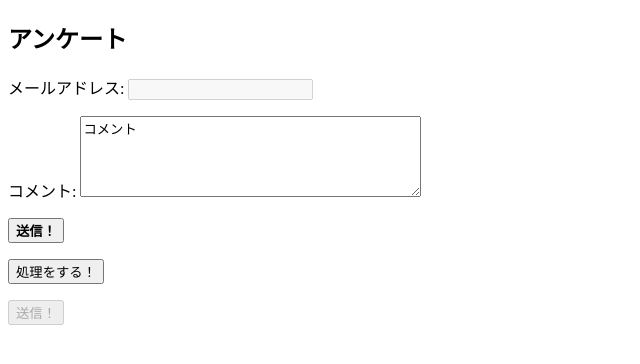
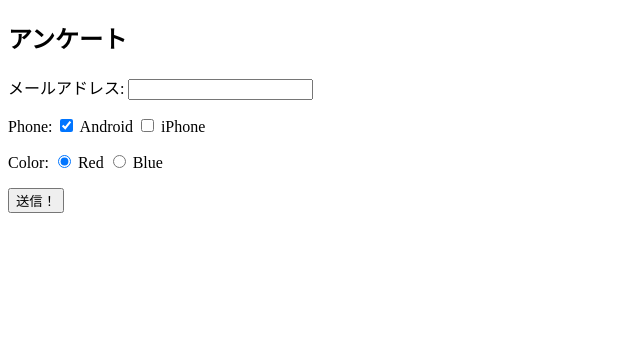
Before and after one commit to joemaru2525/Study_HTML, a plain HTML site: page index.html in a window 1280 px wide. Shown: the whole page, without its empty margins (0-640 px from the left). Drawn offline with Linux system fonts and the light colour scheme.

Commit message:
HTML入門 #20 checkbox､radio､labelを使ってみよう

```diff
--- a/index.html
+++ b/index.html
@@ -7,28 +7,31 @@
   <body>
 
 <!--
-textarea
-button
+input
+    checkbox
+    radio
+label
 -->
 
     <article>
         <h1>アンケート</h1>
         <form action="survey.php" method="post">
-            <p>メールアドレス: <input type="text" name="email" disabled></p>
+            <p>メールアドレス: <input type="text" name="email"></p>
             <p>
-                コメント:
-                <textarea name="comment" cols="40" rows="5">コメント</textarea>
+                Phone:
+                <label>
+				<input type="checkbox" name="phone" value="android" checked> Android
+				</label>
+                <input type="checkbox" name="phone" value="iphone" id="iphone"> <label for="iphone">iPhone</label>
             </p>
             <p>
-                <button type="submit"><strong>送信！</strong></button>
+                Color:
+                <input type="radio" name="color" value="red" checked> Red
+                <input type="radio" name="color" value="blue"> Blue
             </p>
-            <p>
-                <button type="button">処理をする！</button>
-            </p>
-            <p><input type="submit" value="送信！" disabled></p>
+            <p><input type="submit" value="送信！"></p>
         </form>
     </article>
 
-
   </body>
 </html>
```
